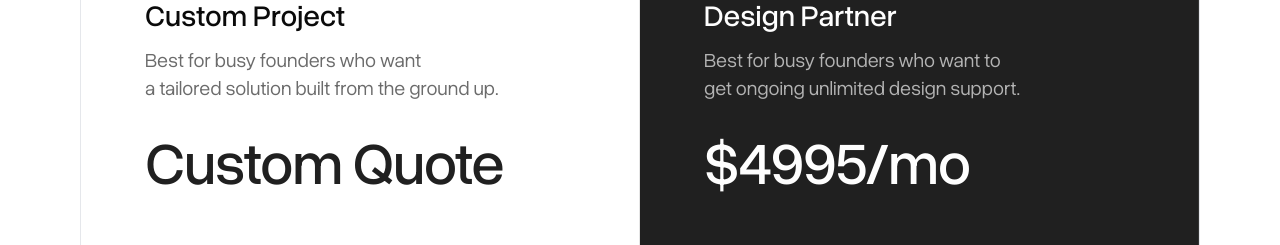
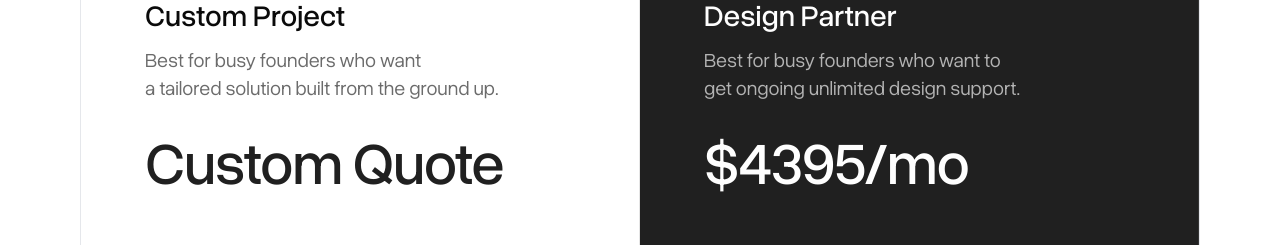
Before and after one commit to emir404/arc, a Next.js app: page / in a window 1280 px wide. Shown: the part 2580-2825 px from the top of the page. Built offline with nearby package versions, Linux system fonts and the light colour scheme.

Commit message:
Update price from $4995 to $4395

```diff
--- a/src/app/page.tsx
+++ b/src/app/page.tsx
@@ -229,7 +229,7 @@ function Home() {
             </p>
             </div>
             <p className='text-6xl font-medium text-[#fefefe] tracking-[-0.02em]'>
-            $4995/mo
+            $4395/mo
             </p>
             </div>
             <div className='flex flex-col gap-4'>
```
